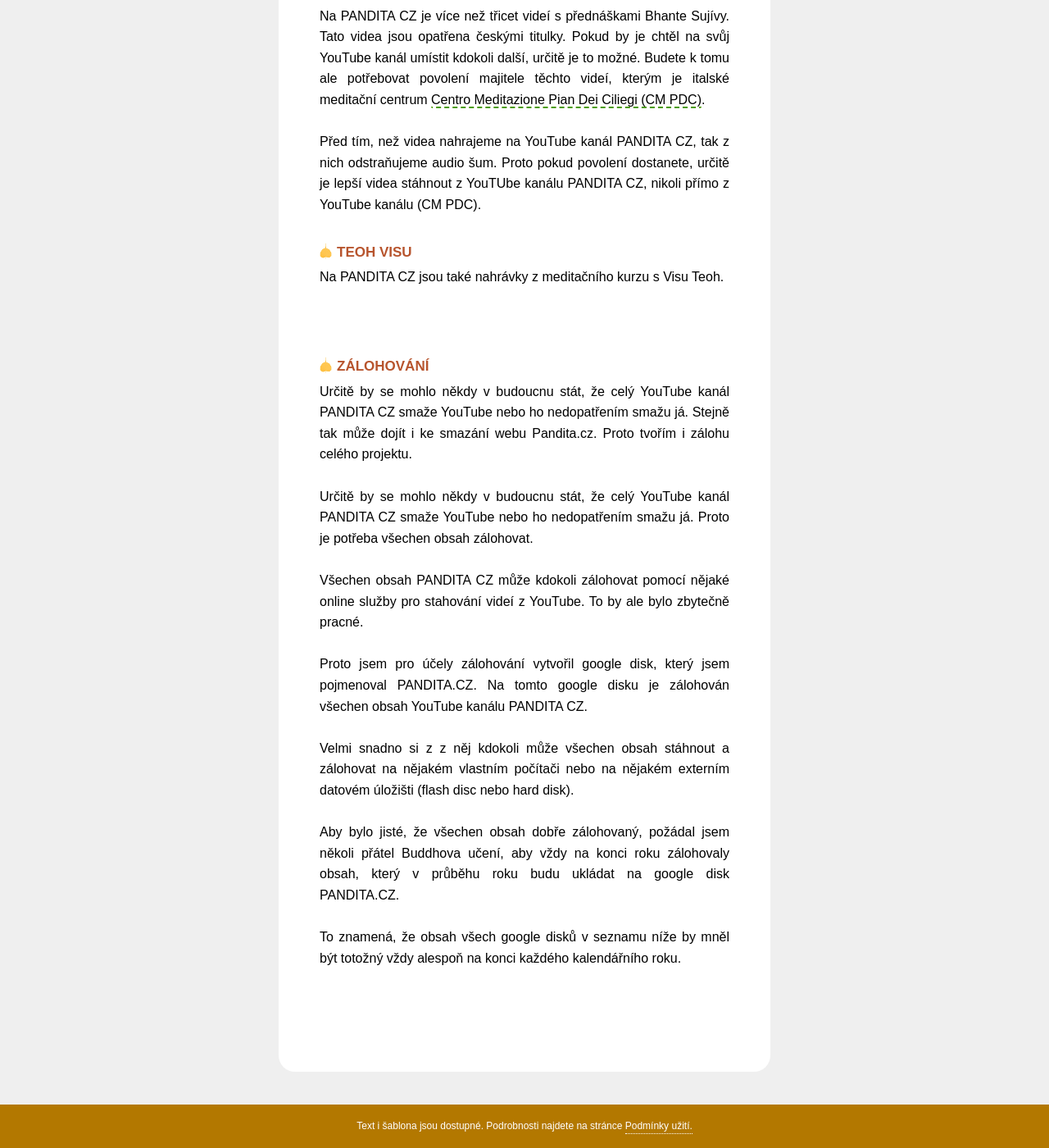
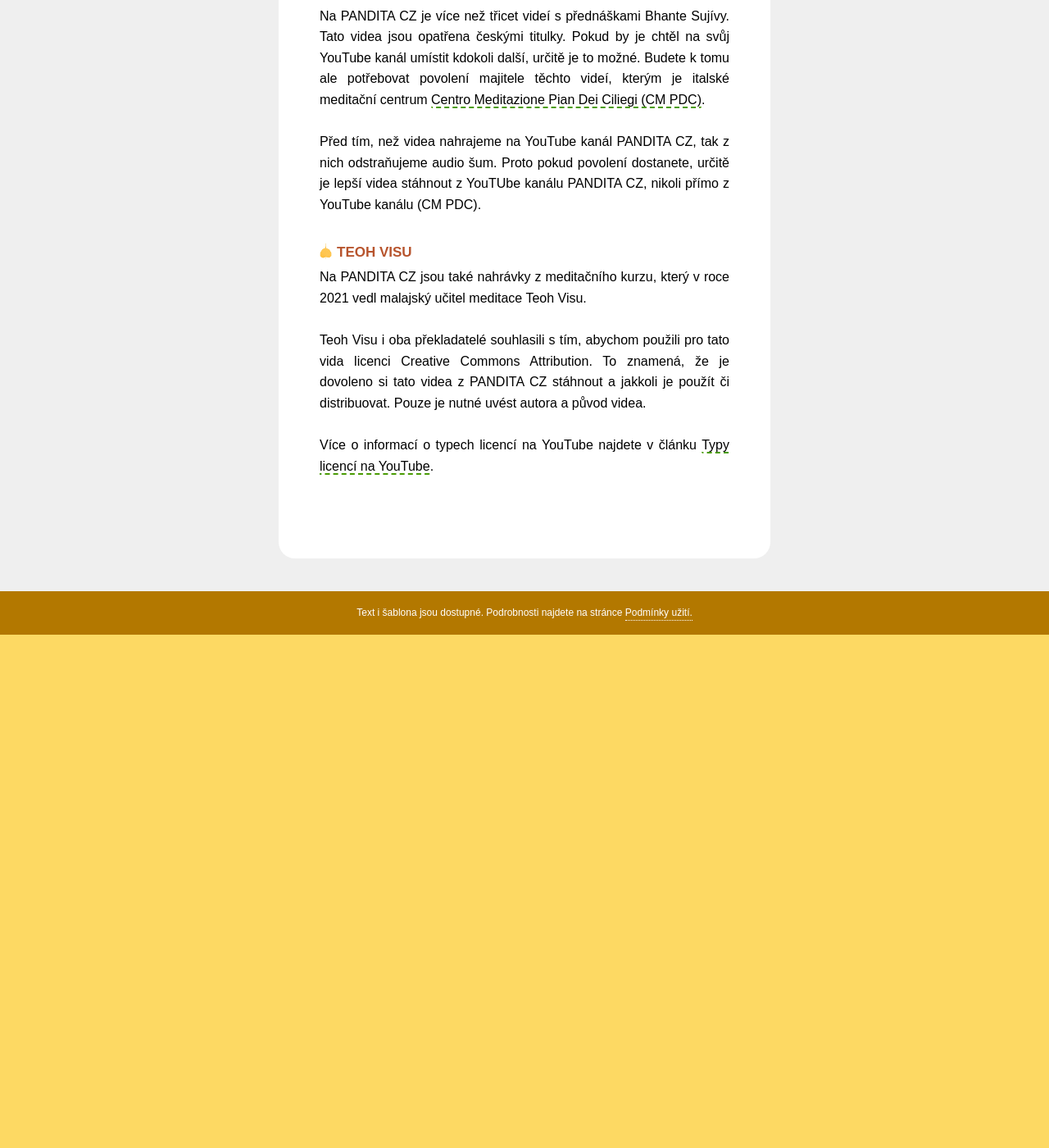
Before and after one commit to Borek78/jak-tvorit-panditu, a Jekyll site: the page built from vyuziti-obsahu-youtube-kanalu-pandita-cz.md, in a window 1280 px wide and 1400 px high, scrolled down 2210 px. Shown: the whole window at 82% size. Built offline with Jekyll 4.4.1, drawn with Linux system fonts in a browser that asks for light colours; after the commit the page ends 2984 px from its top, so only the background shows below that.

Commit message:
typy licenci na youtube

```diff
--- a/vyuziti-obsahu-youtube-kanalu-pandita-cz.md
+++ b/vyuziti-obsahu-youtube-kanalu-pandita-cz.md
@@ -62,22 +62,9 @@
 
 ### Teoh Visu
 
-Na PANDITA CZ jsou také nahrávky z meditačního kurzu s Visu Teoh.
-<br><br><br>
+Na PANDITA CZ jsou také nahrávky z meditačního kurzu, který v roce 2021 vedl malajský učitel meditace Teoh Visu.
+<br><br>
 
-### Zálohování
+Teoh Visu i oba překladatelé souhlasili s tím, abychom použili pro tato vida licenci Creative Commons Attribution. To znamená, že je dovoleno si tato videa z PANDITA CZ stáhnout a jakkoli je použít či distribuovat. Pouze je nutné uvést autora a původ videa.<br><br>
 
-Určitě by se mohlo někdy v budoucnu stát, že celý YouTube kanál PANDITA CZ smaže YouTube nebo ho nedopatřením smažu já. Stejně tak může dojít i ke smazání webu Pandita.cz. Proto tvořím i zálohu celého projektu.<br><br>
-
-Určitě by se mohlo někdy v budoucnu stát, že celý YouTube kanál PANDITA CZ smaže YouTube nebo ho nedopatřením smažu já.
-Proto je potřeba všechen obsah zálohovat.<br><br>
-
-Všechen obsah PANDITA CZ může kdokoli zálohovat pomocí nějaké online služby pro stahování videí z YouTube. To by ale bylo zbytečně pracné.<br><br>
-
-Proto jsem pro účely zálohování vytvořil google disk, který jsem pojmenoval PANDITA.CZ. Na tomto google disku je zálohován všechen obsah YouTube kanálu PANDITA CZ. <br><br>
-
-Velmi snadno si z z něj kdokoli může všechen obsah stáhnout a zálohovat na nějakém vlastním počítači nebo na nějakém externím datovém úložišti (flash disc nebo hard disk).<br><br>
-
-Aby bylo jisté, že všechen obsah dobře zálohovaný, požádal jsem několi přátel Buddhova učení, aby vždy na konci roku zálohovaly obsah, který v průběhu roku budu ukládat na google disk PANDITA.CZ. <br><br>
-
-To znamená, že obsah všech google disků v seznamu níže by mněl být totožný vždy alespoň na konci každého kalendářního roku.<br><br>
+Více o informací o typech licencí na YouTube najdete v článku [Typy licencí na YouTube](typy-licenci-na-youtube.html).
```
Also changed, not shown: blog.md (+4 -5 lines), index.md (+11 -3 lines), jak-se-zapojit.md (added, +6 -0 lines), typ-licenci-na-youtube.md (added, +24 -0 lines).
